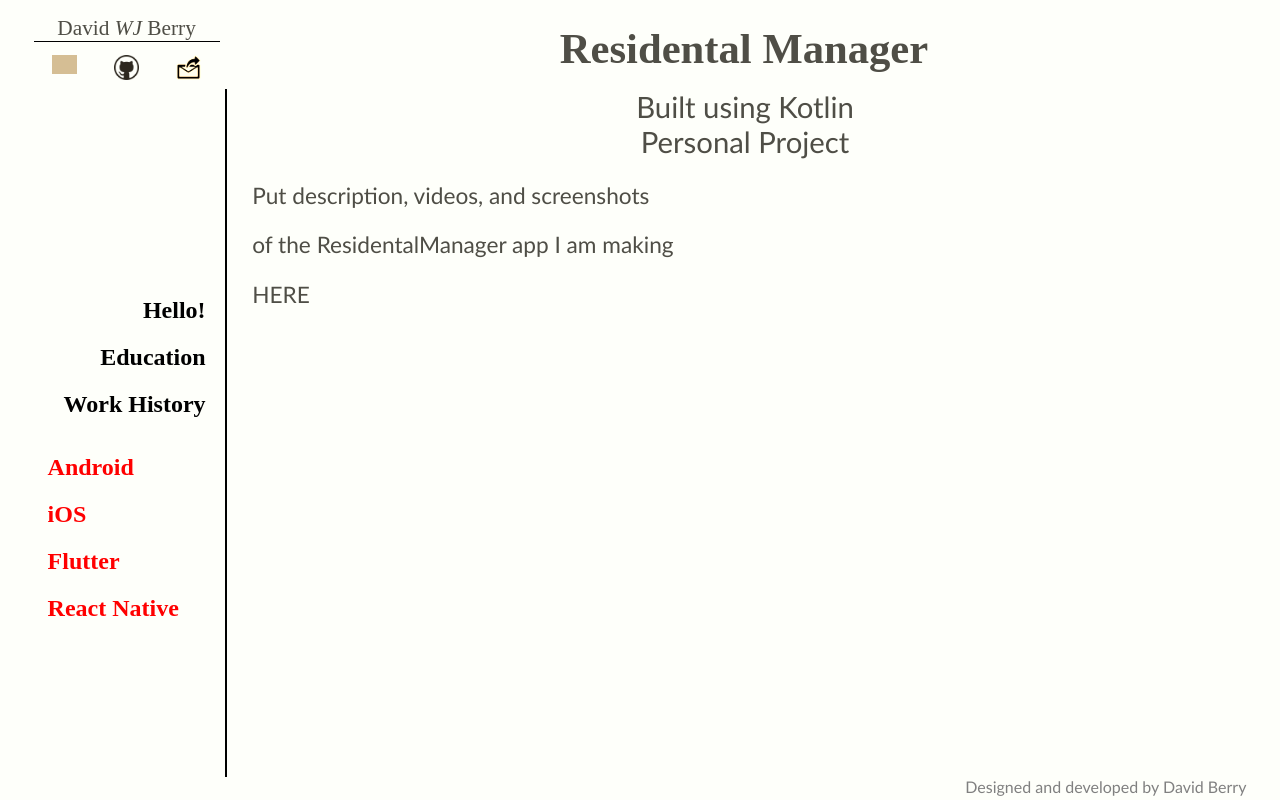
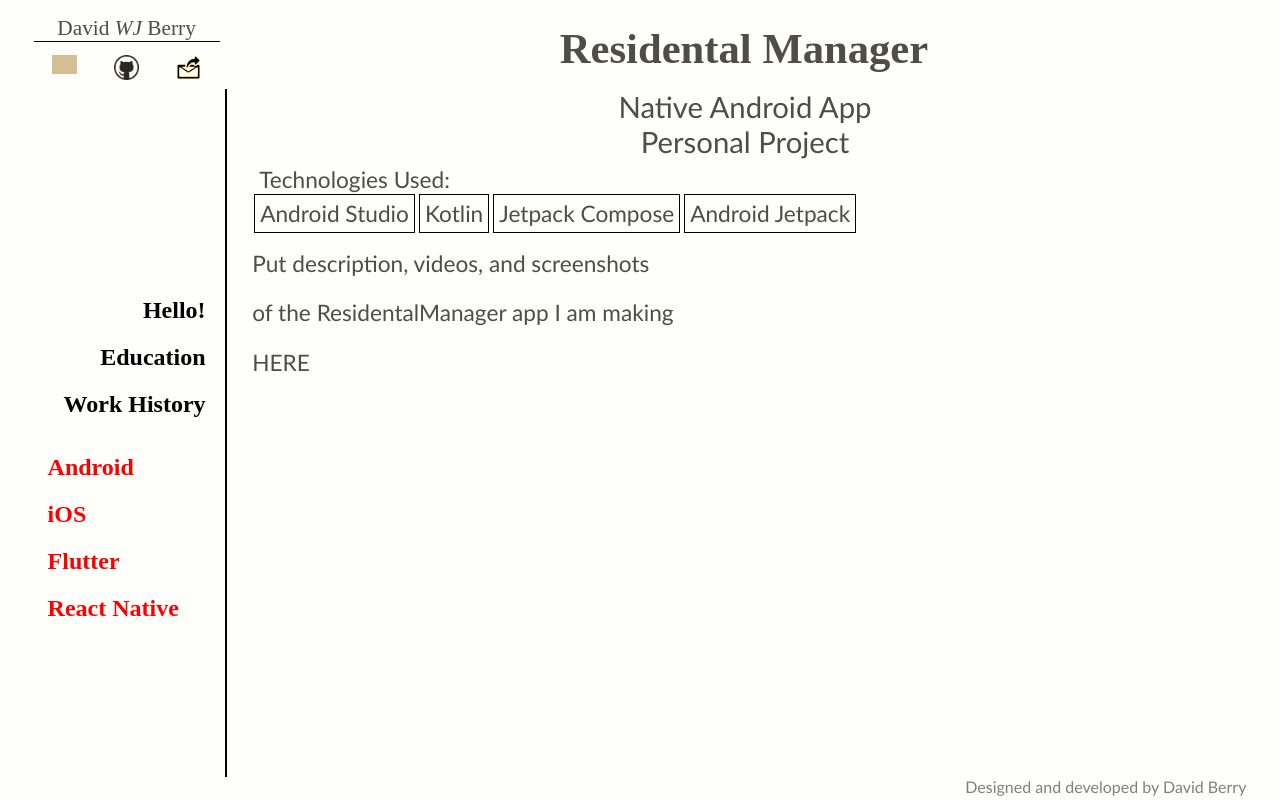
Before and after one commit to DBerry07/DBerry07.github.io, a React (Vite) app: page / in a window 1280 px wide. Both pictures are taken after a click on the button "Android". Built offline with nearby package versions, Linux system fonts and the light colour scheme; grey boxes are pictures that could not be loaded; a web font is replaced by a local one.

Commit message:
Added some basic elements to show techs used for projects

```diff
--- a/src/App.jsx
+++ b/src/App.jsx
@@ -18,6 +18,7 @@ import Subheading from "./components/entry/Subheading.jsx";
 import Sections from "./components/entry/Sections.jsx";
 import Htmls from "./components/entry/Htmls.jsx";
 import List from "./components/entry/List.jsx";
+import Techs from "./components/entry/Techs.jsx";
 
 function App() {
   const [tab, setTab] = useState(myTabs.Hello.name);
@@ -70,6 +71,7 @@ function App() {
         <CSSTransition in={isEnter} timeout={5000} appear={true} classNames="entry-animate">
           <Entry
             title={<Title title={content.title} />}
+            techs={<Techs techs={content.techs} />}
             body={<Body body={content.body} />}
             htmls={<Htmls htmls={content.htmls} />}
             subheading={<Subheading subheading={content.subheading} />}
--- a/src/components/entry/Entry.jsx
+++ b/src/components/entry/Entry.jsx
@@ -18,6 +18,7 @@ function Entry(props) {
         {props.subheading}
         {props.htmls}
         <div id="entry-body">
+          {props.techs}
           {props.body}
           {props.list}
           {props.sections}
--- /dev/null
+++ b/src/components/entry/Techs.jsx
@@ -0,0 +1,14 @@
+import "../../css/techs.css";
+
+export default function Techs({techs}) {
+    if (techs != null) {
+        return(
+           <div id="techs-used">
+            <div>Technologies Used:</div>{
+            techs.map((item, index) => {
+                return <span className="technology">{item}</span>
+            })
+            }</div>
+        );
+    }
+}
--- /dev/null
+++ b/src/css/techs.css
@@ -0,0 +1,16 @@
+
+#techs-used {
+    /* display: flex; */
+    align-content: start;
+    text-align: start;
+    div {
+        padding: 5px;
+        margin: 2px;
+    }
+}
+
+.technology {
+    border: 1px black solid;
+    padding: 5px;
+    margin: 2px;
+}
--- a/src/data/constants/TabContent.js
+++ b/src/data/constants/TabContent.js
@@ -6,7 +6,7 @@ export default class TabContent {
     sections = null,
     htmls = null,
     list = null,
-    tech = null
+    techs = null
   ) {
     this.title = title;
     this.subheading = subheading;
@@ -14,6 +14,6 @@ export default class TabContent {
     this.sections = sections;
     this.htmls = htmls;
     this.list = list;
-    this.tech = tech;
+    this.techs = techs;
   }
 }
--- a/src/data/constants/screens_projects.js
+++ b/src/data/constants/screens_projects.js
@@ -29,12 +29,12 @@ export const Capstone = new TabContent(
 
 export const Kotlin = new TabContent(
   "Residental Manager", //title
-  ["Built using Kotlin", "Personal Project"], //subheading
+  ["Native Android App", "Personal Project"], //subheading
   await getText(locations.AndroidKotlinBody), //body
   null, //sections
   null, //htmls
   null, //list
-  ["Android Studio", "Kotlin", "Jetpack Compose", "Android Jetpack"], //techs
+  ["Android Studio", "Kotlin", "Jetpack Compose", "Android Jetpack"],//techs
 )
 
 export const Java = new TabContent(
```
